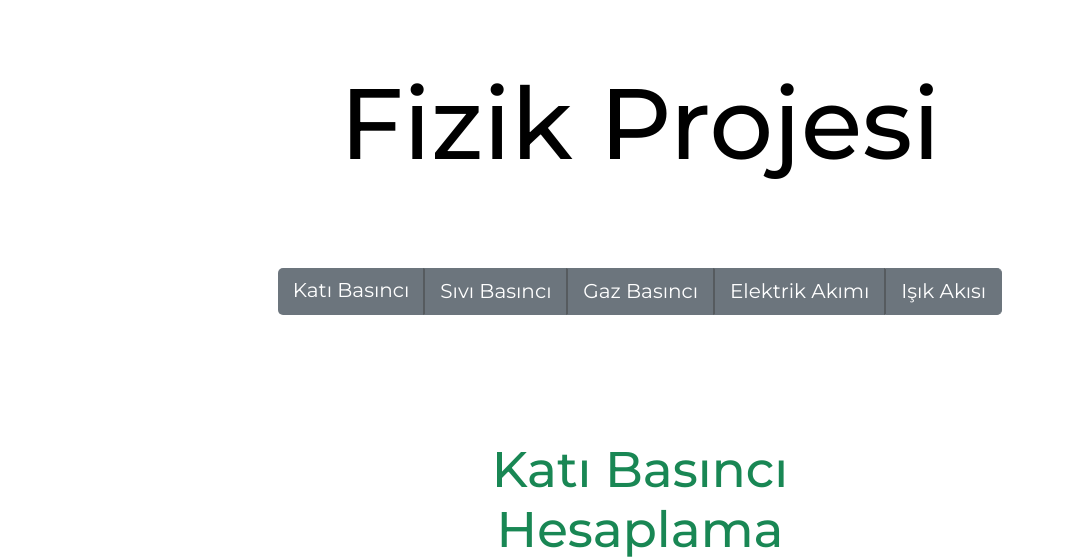
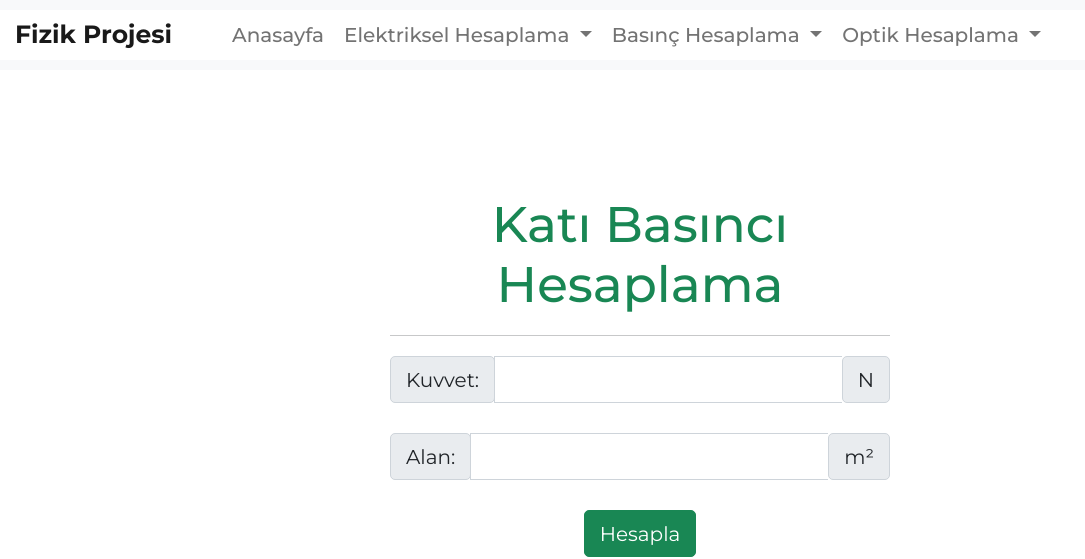
Before and after one commit to LatifY/fizik, a Flask app: page /kati-basinci in a window 1280 px wide. Shown: the top 559 px of the page, without its empty margins (0-1085 px from the left). Run offline with Flask 2, Linux system fonts and the light colour scheme.

Commit message:
more calculations addded

```diff
--- a/main.py
+++ b/main.py
@@ -9,6 +9,7 @@ app.config['SECRET_KEY'] = os.environ.get("SECRET_KEY")
 def home():
     return render_template('index.html')
 
+#region BASINC
 @app.route("/kati-basinci", methods=["GET","POST"])
 def kati():
     if request.method == "POST":
@@ -19,8 +20,8 @@ def kati():
             alan = float(alan)
             result = kuvvet/alan
             values = {"kuvvet":kuvvet,"alan":alan}
-            return render_template("pages/kati.html", result=result, values=values)
-    return render_template("pages/kati.html")
+            return render_template("pages/basinc/kati.html", result=result, values=values)
+    return render_template("pages/basinc/kati.html")
 
 @app.route("/sivi-basinci", methods=["GET","POST"])
 def sivi():
@@ -34,8 +35,8 @@ def sivi():
             ivme = float(ivme)
             result = derinlik * ozkutle * ivme
             values = {"derinlik":derinlik,"ozkutle":ozkutle, "ivme":ivme}
-            return render_template("pages/sivi.html", result=result, values=values)
-    return render_template("pages/sivi.html")
+            return render_template("pages/basinc/sivi.html", result=result, values=values)
+    return render_template("pages/basinc/sivi.html")
 
 @app.route("/gaz-basinci", methods=["GET","POST"])
 def gaz():
@@ -49,10 +50,12 @@ def gaz():
             tanecik = float(tanecik)
             result = sicaklik / hacim * tanecik *8.3145
             values = {"hacim":hacim,"sicaklik":sicaklik, "tanecik":tanecik}
-            return render_template("pages/gaz.html", result=result, values=values)
-    return render_template("pages/gaz.html")
+            return render_template("pages/basinc/gaz.html", result=result, values=values)
+    return render_template("pages/basinc/gaz.html")
+#endregion
 
-@app.route("/elektrik-akimi", methods=["GET","POST"])
+#region ELEKTRIKSEL
+@app.route("/akim", methods=["GET","POST"])
 def akim():
     if request.method == "POST":
         gerilim = request.form["gerilim"]
@@ -62,9 +65,37 @@ def akim():
             direnc = float(direnc)
             result = gerilim/direnc
             values = {"gerilim":gerilim,"direnc":direnc}
-            return render_template("pages/akim.html", result=result, values=values)
-    return render_template("pages/akim.html")
+            return render_template("pages/elektriksel/akim.html", result=result, values=values)
+    return render_template("pages/elektriksel/akim.html")
 
+@app.route("/direnc", methods=["GET","POST"])
+def direnc():
+    if request.method == "POST":
+        gerilim = request.form["gerilim"]
+        akim = request.form["akim"]
+        if gerilim and akim:
+            gerilim = float(gerilim)
+            akim = float(akim)
+            result = gerilim/akim
+            values = {"gerilim":gerilim,"akim":akim}
+            return render_template("pages/elektriksel/direnc.html", result=result, values=values)
+    return render_template("pages/elektriksel/direnc.html")
+
+@app.route("/gerilim", methods=["GET","POST"])
+def gerilim():
+    if request.method == "POST":
+        direnc = request.form["direnc"]
+        akim = request.form["akim"]
+        if direnc and akim:
+            direnc = float(direnc)
+            akim = float(akim)
+            result = direnc * akim
+            values = {"direnc":direnc,"akim":akim}
+            return render_template("pages/elektriksel/gerilim.html", result=result, values=values)
+    return render_template("pages/elektriksel/gerilim.html")
+#endregion
+
+#region OPTIK
 @app.route("/isik-akisi", methods=["GET","POST"])
 def aki():
     if request.method == "POST":
@@ -73,9 +104,35 @@ def aki():
             siddet = float(siddet)
             result = 4 * 3.14 * siddet
             values = {"siddet":siddet}
-            return render_template("pages/aki.html", result=result, values=values)
-    return render_template("pages/aki.html")
+            return render_template("pages/optik/aki.html", result=result, values=values)
+    return render_template("pages/optik/aki.html")
 
+@app.route("/ortalama-aydinlanma-siddeti", methods=["GET","POST"])
+def ortalama():
+    if request.method == "POST":
+        aki = request.form["aki"]
+        alan = request.form["alan"]
+        if aki and alan:
+            aki = float(aki)
+            alan = float(alan)
+            result = aki/alan
+            values = {"aki":aki,"alan":alan}
+            return render_template("pages/optik/ortalama.html", result=result, values=values)
+    return render_template("pages/optik/ortalama.html")
+
+@app.route("/noktasal-aydinlanma-siddeti", methods=["GET","POST"])
+def noktasal():
+    if request.method == "POST":
+        siddet = request.form["siddet"]
+        mesafe = request.form["mesafe"]
+        if siddet and mesafe:
+            siddet = float(siddet)
+            mesafe = float(mesafe)
+            result = siddet / (mesafe**2)
+            values = {"siddet":siddet,"mesafe":mesafe}
+            return render_template("pages/optik/noktasal.html", result=result, values=values)
+    return render_template("pages/optik/noktasal.html")
+#endregion
 @app.errorhandler(404)
 def page_not_found(error):
     return (render_template('404.html'), 404)
--- a/static/css/style.css
+++ b/static/css/style.css
@@ -64,62 +64,6 @@ body{
 }
 /*#endregion Footer*/
 
-/*#region Container*/
-.container{
-    margin-top: 50px;
-    text-align: center;
-
-    justify-content: center;
-    align-items: center;
-}
-
-.container .btn-group{
-    margin-top: 60px;
-}
-
-.container .btn-group a{
-    border-left: 2px solid #565b5f;
-}
-
-.container .btn-group a:first-child{
-    border: none;
-}
-
-.container h1{
-    font-size: 80px;
-    transition: .25s linear;
-}
-
-.container h1 a{
-    transition: 300ms all;
-    color: black;
-    text-decoration: none;
-}
-
-.container h1 a:hover{
-    color: white;
-    -webkit-text-stroke: 3px black;
-}
-
-h1 > a:before {
-    content: "";
-    position: absolute;
-    width: 100%;
-    height: 3px;
-    bottom: 0;
-    left: 0;
-    background: var(--green);
-    visibility: hidden;
-    border-radius: 5px;
-    transform: scaleX(0);
-    transition: .25s linear;
-  }
-  h1 > a:hover:before,
-  h1 > a:focus:before {
-    visibility: visible;
-    transform: scaleX(1);
-  }
-/*#endregion Container*/
 
 /*#region Main*/
 .main{
@@ -130,6 +74,15 @@ h1 > a:before {
     width: 600px;
     margin: 0 auto;
     display: grid;
+}
+
+.main p{
+    font-size: 20px;
+    padding:10px;
+}
+
+.main lottie-player{
+    margin: 0 auto;
 }
 
 /*#endregion*/
--- /dev/null
+++ b/templates/assets/navbar.html
@@ -0,0 +1,45 @@
+<nav class="navbar navbar-expand-lg navbar-light bg-light">
+    <div class="container-fluid">
+      <a style="font-weight: bold; margin-right: 40px;" class="navbar-brand" href="#">Fizik Projesi</a>
+      <button class="navbar-toggler" type="button" data-bs-toggle="collapse" data-bs-target="#navbarSupportedContent" aria-controls="navbarSupportedContent" aria-expanded="false" aria-label="Toggle navigation">
+        <span class="navbar-toggler-icon"></span>
+      </button>
+      <div class="collapse navbar-collapse" id="navbarSupportedContent">
+        <ul class="navbar-nav me-auto mb-2 mb-lg-0">
+          <li class="nav-item">
+            <a class="nav-link" aria-current="page" href="{{ url_for("home") }}">Anasayfa</a>
+          </li>
+          <li class="nav-item dropdown">
+            <a class="nav-link dropdown-toggle" href="#" id="navbarDropdown" role="button" data-bs-toggle="dropdown" aria-expanded="false">
+              Elektriksel Hesaplama
+            </a>
+            <ul class="dropdown-menu" aria-labelledby="navbarDropdown">
+              <li><a class="dropdown-item" href="{{ url_for("akim") }}">Akım</a></li>
+              <li><a class="dropdown-item" href="{{ url_for("direnc") }}">Direnç</a></li>
+              <li><a class="dropdown-item" href="{{ url_for("gerilim") }}">Gerilim</a></li>
+            </ul>
+          </li>
+          <li class="nav-item dropdown">
+            <a class="nav-link dropdown-toggle" href="#" id="navbarDropdown" role="button" data-bs-toggle="dropdown" aria-expanded="false">
+              Basınç Hesaplama
+            </a>
+            <ul class="dropdown-menu" aria-labelledby="navbarDropdown">
+              <li><a class="dropdown-item" href="{{ url_for("kati") }}">Katı Basıncı</a></li>
+              <li><a class="dropdown-item" href="{{ url_for("sivi") }}">Sıvı Basıncı</a></li>
+              <li><a class="dropdown-item" href="{{ url_for("gaz") }}">Gaz Basıncı</a></li>
+            </ul>
+          </li>
+          <li class="nav-item dropdown">
+            <a class="nav-link dropdown-toggle" href="#" id="navbarDropdown" role="button" data-bs-toggle="dropdown" aria-expanded="false">
+              Optik Hesaplama
+            </a>
+            <ul class="dropdown-menu" aria-labelledby="navbarDropdown">
+              <li><a class="dropdown-item" href="{{ url_for("aki") }}">Işık Akısı</a></li>
+              <li><a class="dropdown-item" href="{{ url_for("ortalama") }}">Ortalama Aydınlanma Şiddeti</a></li>
+              <li><a class="dropdown-item" href="{{ url_for("noktasal") }}">Noktasal Aydınlanma Şiddeti</a></li>
+            </ul>
+          </li>
+        </ul>
+      </div>
+    </div>
+  </nav>
--- a/templates/base.html
+++ b/templates/base.html
@@ -19,21 +19,12 @@
 
     <link href="https://cdn.jsdelivr.net/npm/bootstrap@5.0.0-beta3/dist/css/bootstrap.min.css" rel="stylesheet" integrity="sha384-eOJMYsd53ii+scO/bJGFsiCZc+5NDVN2yr8+0RDqr0Ql0h+rP48ckxlpbzKgwra6" crossorigin="anonymous">
 
+
 </head>
 <body>
+    {% include "assets/navbar.html" %}
     <div id="page-container">
         <div id="content-wrap">
-            <div class="container">
-                <h1><a href="{{ url_for("home") }}">Fizik Projesi</a></h1>
-                <div class="btn-group" role="group">
-                    <a href="{{ url_for("kati") }}" type="button" class="btn btn-secondary">Katı Basıncı</a>
-                    <a href="{{ url_for("sivi") }}" type="button" class="btn btn-secondary">Sıvı Basıncı</a>
-                    <a href="{{ url_for("gaz") }}" type="button" class="btn btn-secondary">Gaz Basıncı</a>
-                    <a href="{{ url_for("akim") }}" type="button" class="btn btn-secondary">Elektrik Akımı</a>
-                    <a href="{{ url_for("aki") }}" type="button" class="btn btn-secondary">Işık Akısı</a>
-
-                </div>
-            </div>
             <div class="main">
                 {% block content %}
                 {% endblock %}
@@ -41,5 +32,9 @@
         </div>
         {% include "assets/footer.html" %}
     </div>
+
+    <script src="https://cdn.jsdelivr.net/npm/@popperjs/core@2.9.1/dist/umd/popper.min.js" integrity="sha384-SR1sx49pcuLnqZUnnPwx6FCym0wLsk5JZuNx2bPPENzswTNFaQU1RDvt3wT4gWFG" crossorigin="anonymous"></script>
+    <script src="https://cdn.jsdelivr.net/npm/bootstrap@5.0.0-beta3/dist/js/bootstrap.min.js" integrity="sha384-j0CNLUeiqtyaRmlzUHCPZ+Gy5fQu0dQ6eZ/xAww941Ai1SxSY+0EQqNXNE6DZiVc" crossorigin="anonymous"></script>
+
 </body>
 </html>
--- /dev/null
+++ b/templates/pages/basinc/kati.html
@@ -0,0 +1,40 @@
+{% extends "././base.html" %}
+{% block title %}Fizik Projesi - Katı Basıncı{% endblock %}
+
+{% block content %}
+    <form action="#" method="POST">
+        <h1>Katı Basıncı Hesaplama</h1>
+        <hr>
+        <div class="md-form input-group mb-4">
+            <div class="input-group-prepend">
+                <span class="input-group-text md-addon font-weight-bold">Kuvvet:</span>
+            </div>
+            <input type="text" name="kuvvet" {% if values %} value="{{ values["kuvvet"] }}" {% endif %} class="form-control text-right" autocomplete="off">
+            <div class="input-group-append">
+                <span class="input-group-text md-addon">N</span>
+            </div>
+        </div>
+        <div class="md-form input-group mb-4">
+            <div class="input-group-prepend">
+                <span class="input-group-text md-addon font-weight-bold">Alan:</span>
+            </div>
+            <input type="text" name="alan" {% if values %} value="{{ values["alan"] }}" {% endif %} tabindex="2" class="form-control text-right" autocomplete="off">
+            <div class="input-group-append">
+                <span class="input-group-text md-addon">m­²</span>
+            </div>
+        </div>
+        {% if result %}
+            <div class="md-form input-group mb-4">
+                <div class="input-group-prepend">
+                    <span class="input-group-text md-addon font-weight-bold">Basınç:</span>
+                </div>
+                <input type="text" value="{{ result }}" readonly="readonly" class="form-control text-right">
+                <div class="input-group-append">
+                    <span class="input-group-text md-addon">Pa</span>
+                </div>
+            </div>
+        {% endif %}
+        <input type="submit" value="Hesapla" tabindex="3" class="btn btn-success btn-rounded">
+    </form>
+
+{% endblock %}
--- a/templates/pages/kati.html
+++ b/templates/pages/elektriksel/direnc.html
@@ -1,36 +1,36 @@
-{% extends "./base.html" %}
-{% block title %}Fizik Projesi - Katı Basıncı{% endblock %}
+{% extends "././base.html" %}
+{% block title %}Fizik Projesi - Direnç{% endblock %}
 
 {% block content %}
     <form action="#" method="POST">
-        <h1>Katı Basıncı Hesaplama</h1>
+        <h1>Direnç Hesaplama</h1>
         <hr>
         <div class="md-form input-group mb-4">
             <div class="input-group-prepend">
-                <span class="input-group-text md-addon font-weight-bold">Kuvvet:</span>
+                <span class="input-group-text md-addon font-weight-bold">Gerilim:</span>
             </div>
-            <input type="text" name="kuvvet" {% if values %} value="{{ values["kuvvet"] }}" {% endif %} class="form-control text-right" autocomplete="off">
+            <input type="text" name="gerilim" {% if values %} value="{{ values["gerilim"] }}" {% endif %} class="form-control text-right" autocomplete="off">
             <div class="input-group-append">
-                <span class="input-group-text md-addon">N</span>
+                <span class="input-group-text md-addon">V</span>
             </div>
         </div>
         <div class="md-form input-group mb-4">
             <div class="input-group-prepend">
-                <span class="input-group-text md-addon font-weight-bold">Alan:</span>
+                <span class="input-group-text md-addon font-weight-bold">Akım:</span>
             </div>
-            <input type="text" name="alan" {% if values %} value="{{ values["alan"] }}" {% endif %} tabindex="2" class="form-control text-right" autocomplete="off">
+            <input type="text" name="akim" {% if values %} value="{{ values["akim"] }}" {% endif %} tabindex="2" class="form-control text-right" autocomplete="off">
             <div class="input-group-append">
-                <span class="input-group-text md-addon">m­²</span>
+                <span class="input-group-text md-addon">I</span>
             </div>
         </div>
         {% if result %}
             <div class="md-form input-group mb-4">
                 <div class="input-group-prepend">
-                    <span class="input-group-text md-addon font-weight-bold">Basınç:</span>
+                    <span class="input-group-text md-addon font-weight-bold">Direnç:</span>
                 </div>
                 <input type="text" value="{{ result }}" readonly="readonly" class="form-control text-right">
                 <div class="input-group-append">
-                    <span class="input-group-text md-addon">Pa</span>
+                    <span class="input-group-text md-addon">Ω</span>
                 </div>
             </div>
         {% endif %}
--- a/templates/pages/aki.html
+++ b/templates/pages/optik/aki.html
@@ -1,4 +1,4 @@
-{% extends "./base.html" %}
+{% extends "././base.html" %}
 {% block title %}Fizik Projesi - Işık Akısı{% endblock %}
 
 {% block content %}
```
Also changed, not shown: templates/index.html (+7 -0 lines), templates/pages/basinc/gaz.html (renamed from templates/pages/sivi.html, +12 -12 lines), templates/pages/basinc/sivi.html (renamed from templates/pages/gaz.html, +12 -12 lines), templates/pages/elektriksel/akim.html (added, +40 -0 lines), templates/pages/elektriksel/gerilim.html (renamed from templates/pages/akim.html, +11 -11 lines), templates/pages/optik/noktasal.html (added, +40 -0 lines), templates/pages/optik/ortalama.html (added, +40 -0 lines).
